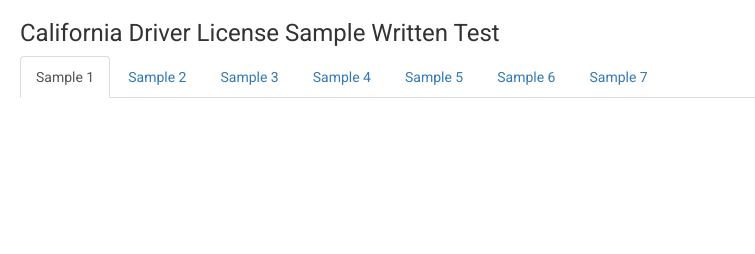
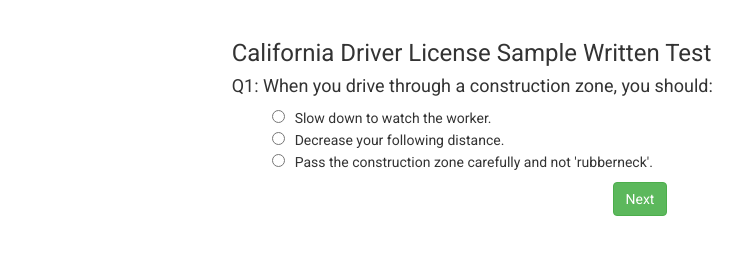
Before and after one commit to bokwon/cadl_sampleTest, a plain HTML site: page index.html in a window 1280 px wide. Shown: the whole page, without its empty margins (0-755 px from the left). Drawn offline with nearby package versions, Linux system fonts and the light colour scheme.

Commit message:
display first questions from object

```diff
--- a/css/site.css
+++ b/css/site.css
@@ -2,3 +2,18 @@ body {
   margin: 20px;
   font-family: 'Roboto', sans-serif;
 }
+
+.btn-container {
+  text-align: center;
+}
+.btn-info, .btn-warning {
+  display: none;
+}
+
+ul li{
+  list-style: none;
+}
+
+.choices input[type=radio]{
+  margin-right: 10px;
+}
--- a/index.html
+++ b/index.html
@@ -9,16 +9,22 @@
 	<link href='https://fonts.googleapis.com/css?family=Roboto' rel='stylesheet' type='text/css'>
 </head>
 <body>
-	<h3>California Driver License Sample Written Test</h3>
-	<ul class="nav nav-tabs">
-		<li role="presentation" class="active"><a href="#">Sample 1</a></li>
-		<li role="presentation"><a href="#">Sample 2</a></li>
-		<li role="presentation"><a href="#">Sample 3</a></li>
-		<li role="presentation"><a href="#">Sample 4</a></li>
-		<li role="presentation"><a href="#">Sample 5</a></li>
-		<li role="presentation"><a href="#">Sample 6</a></li>
-		<li role="presentation"><a href="#">Sample 7</a></li>
-	</ul>
+	<div id="container">
+		<div class="row">
+			<div class="col-xs-8 col-xs-offset-2">
+				<h3>California Driver License Sample Written Test</h3>
+				<div id="quiz">
+					<h4 class="question"></h4>
+					<ul class="choices"></ul>
+				</div>
+				<div class="btn-container">
+					<div class="button btn btn-success" id="next">Next</div>
+					<div class="button btn btn-info" id="prev">Prev</div>
+					<div class="button btn btn-warning" id="start">Start Over</div>
+				</div>
+			</div>
+		</div>
+	</div>
 </body>
 	<script src="https://ajax.googleapis.com/ajax/libs/jquery/1.11.3/jquery.min.js"></script>
 	<script src="bootstrap/bootstrap.min.js"></script>
--- a/js/index.js
+++ b/js/index.js
@@ -12,3 +12,20 @@ var allQuestions = [{question: "When you drive through a construction zone, you
                                  "Must merge into the bicycle lane before turning."],
                        correctAnswer:2
                      }];
+
+$(document).ready(function(){
+
+  // show first question
+  for(key in allQuestions[0]){
+    if(key === "question"){
+      $("#quiz h4").prepend("Q1: " + allQuestions[0][key]);
+    }else if(key === "choices"){
+      for(var i=0; i<allQuestions[0][key].length; i++){
+        $("#quiz ul").append("<li><input type='radio' name='answer' value='" + i + "'>" + allQuestions[0][key][i] + "</li>");
+      }
+    }
+  }
+
+
+
+});
```
